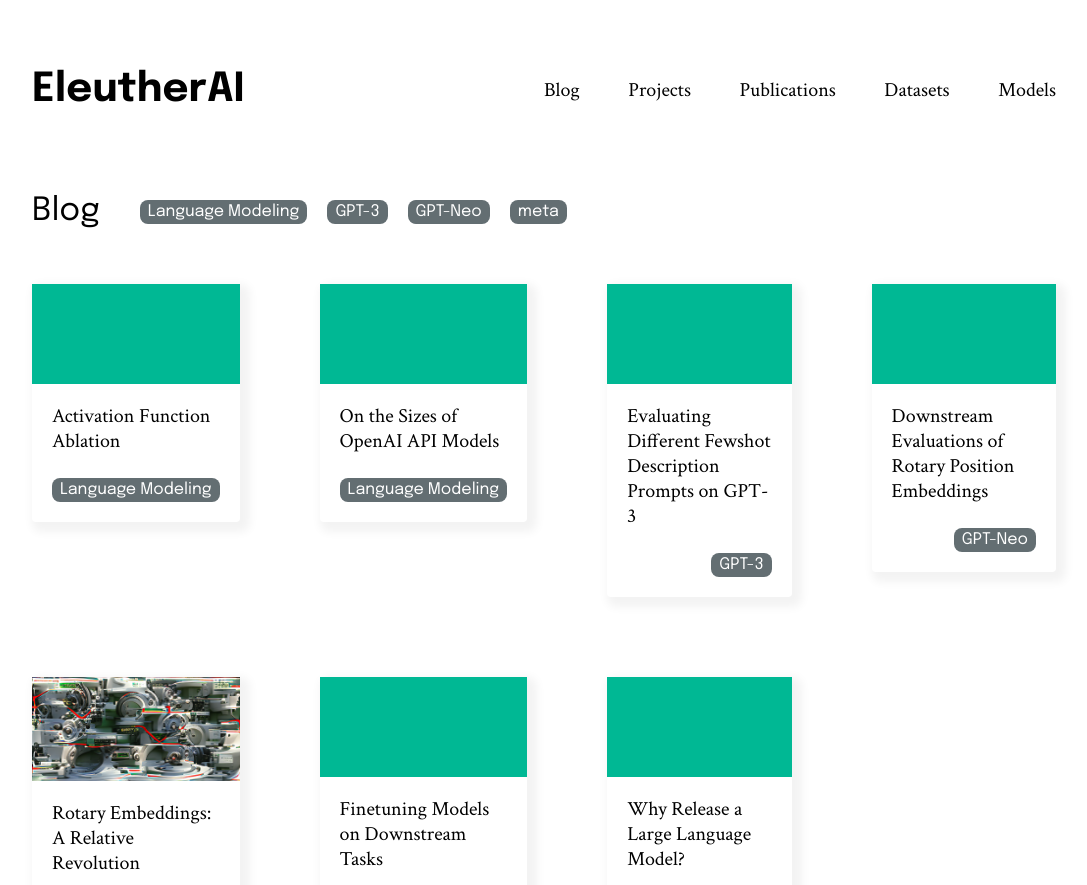
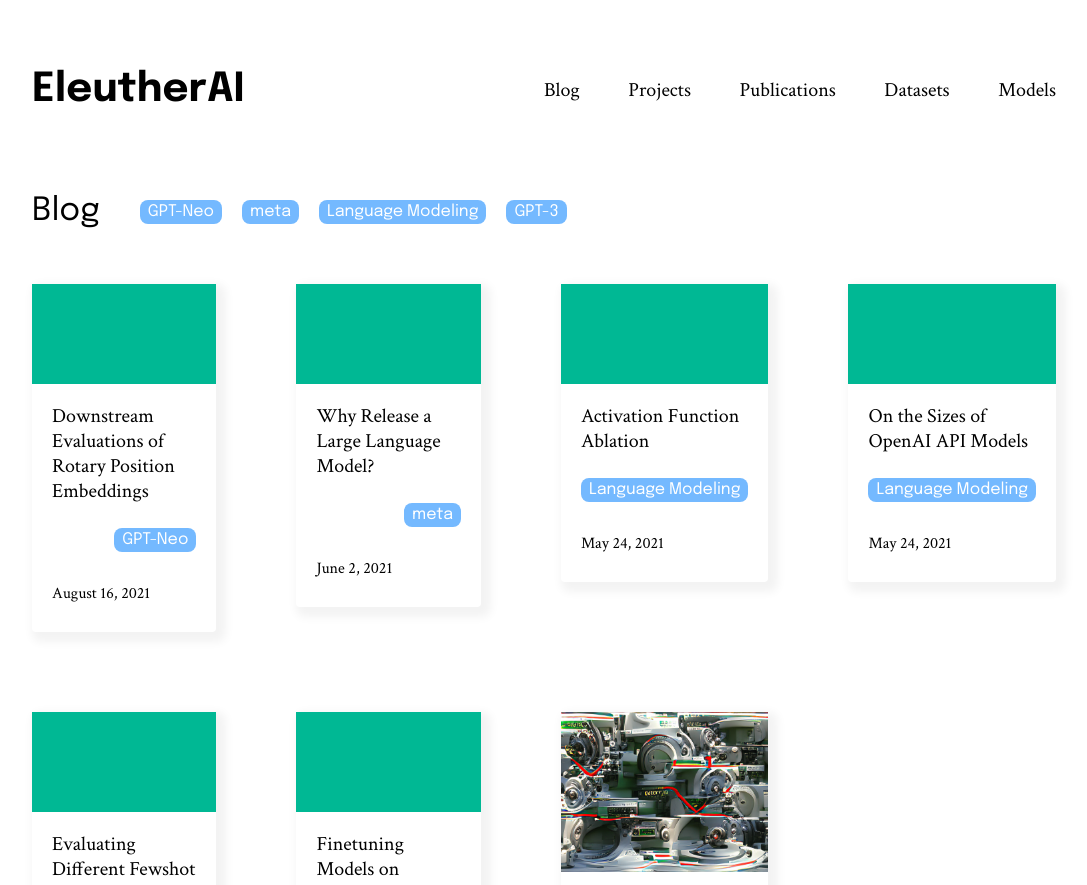
Before and after one commit to 65536william/eleuther.ai, a Next.js app: page /blog in a window 1280 px wide. Shown: the top 885 px of the page, without its empty margins (96-1183 px from the left). Built offline with nearby package versions, Linux system fonts and the light colour scheme.

Commit message:
feat: repair images and add dates

```diff
--- a/components/CardGrid.js
+++ b/components/CardGrid.js
@@ -16,12 +16,13 @@
         >
           <IndexCard>
             {post.data.cover ? (
-              <Image
-                src={post.data.cover.substring(post.data.cover.indexOf("/"))}
-                layout="responsive"
-                width="200px"
-                height="100px"
-              />
+              <div className="imageContainer">
+                <Image
+                  src={post.data.cover.substring(post.data.cover.indexOf("/"))}
+                  layout="fill"
+                  objectFit="cover"
+                />
+              </div>
             ) : (
               <div className="colorBlock">&nbsp;</div>
             )}
@@ -30,6 +31,7 @@
               <div className="tagContainer">
                 {post.data.tags && <Tag word={post.data.tags[0]} />}
               </div>
+              <p className="date">{post.data.date}</p>
             </div>
           </IndexCard>
         </Link>
@@ -49,6 +51,10 @@
         .tagContainer {
           align-self: flex-end;
         }
+        .imageContainer {
+          position: relative;
+          height: 10rem;
+        }
         .colorBlock {
           width: 100%;
           height: 100px;
@@ -58,6 +64,10 @@
           font-size: 1.25rem;
           line-height: 1.25;
         }
+        .date {
+          width: max-content;
+          font-size: 1rem;
+        }
       `}</style>
     </div>
   );
--- a/pages/blog/index.js
+++ b/pages/blog/index.js
@@ -4,6 +4,7 @@
 import IndexWrapper from "../../components/IndexWrapper";
 import matter from "gray-matter";
 import CardGrid from "../../components/CardGrid";
+import dayjs from "dayjs";
 
 export async function getStaticProps() {
   const postsList = fs
@@ -28,10 +29,14 @@
 }
 
 export default function BlogIndex({ postsList }) {
-  console.log(postsList);
   return (
     <Layout>
-      <IndexWrapper title="Blog" tags={postsList.map((post) => post.data.tags)}>
+      <IndexWrapper
+        title="Blog"
+        tags={postsList
+          .sort((a, b) => dayjs(b.data.date) - dayjs(a.data.date))
+          .map((post) => post.data.tags)}
+      >
         <CardGrid category="blog" postArray={postsList} />
       </IndexWrapper>
     </Layout>
```
